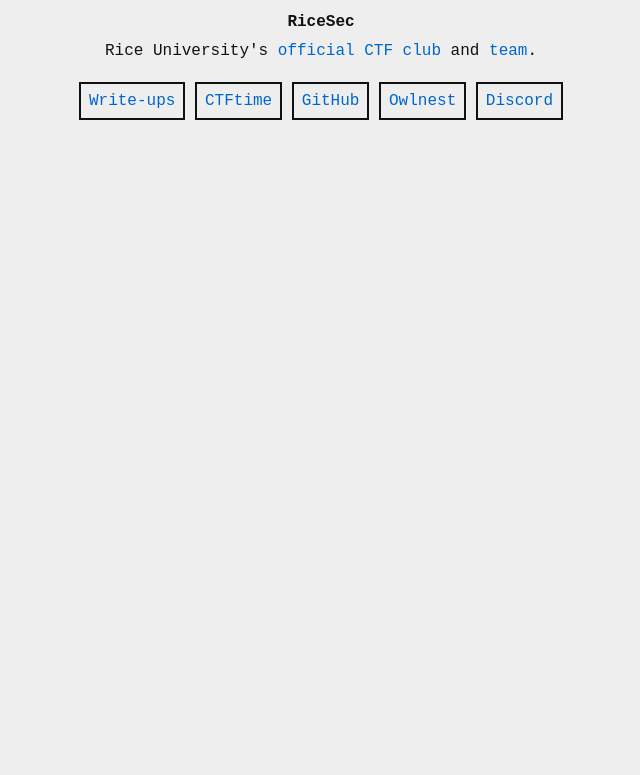
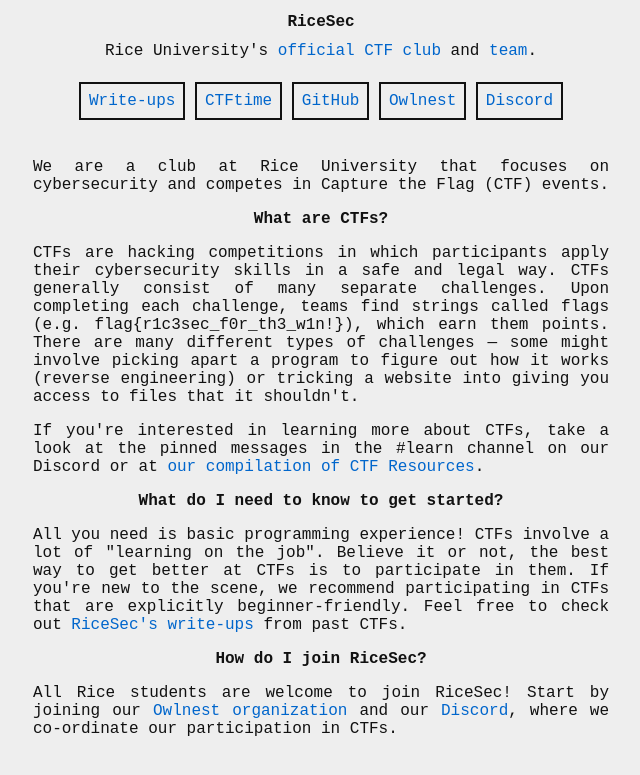
Before and after one commit to RiceSec/ricesec.github.io, a plain HTML site: page index.html in a window 1280 px wide. Shown: the part 211-986 px from the top of the page, without its empty margins (319-959 px from the left). Before the commit the page ends 800 px from the top, so only its background shows below. Drawn offline with Linux system fonts and the light colour scheme.

Commit message:
Add introductory paragraphs

```diff
--- a/css/style.css
+++ b/css/style.css
@@ -20,21 +20,30 @@
 	font-family: 'Courier New', Courier, monospace;
 }
 
-h1 {
+body {
+	background-color: var(--background-color);
+	color: var(--body-color);
+	max-width: 60ch;
+	margin: 3rem auto;
+	text-align: center;
+}
+
+h1,
+h2 {
 	font-size: inherit;
 }
 
-body {
-	background-color: var(--background-color);
-	color: var(--body-color);
-	max-width: 80ch;
-	margin: 3rem auto;
-	text-align: center;
+p {
+	text-align: justify;
 }
 
 a {
 	color: var(--link-color);
 	text-decoration: none;
+}
+
+header {
+	margin-bottom: 3rem;
 }
 
 .logo {
--- a/index.html
+++ b/index.html
@@ -4,11 +4,12 @@
 		<meta charset="UTF-8" />
 		<meta http-equiv="X-UA-Compatible" content="IE=edge" />
 		<meta name="viewport" content="width=device-width, initial-scale=1.0" />
-		<title>RiceSec</title>
+		<title>RiceSec: Rice Information Security Club</title>
 
 		<link rel="stylesheet" href="/css/style.css" />
 	</head>
 	<body>
+		<header>
 			<a href="/">
 				<img
 					src="/img/hacker-owl.svg"
@@ -44,5 +45,56 @@
 					</li>
 				</ul>
 			</nav>
+		</header>
+
+		<p>
+			We are a club at Rice University that focuses on cybersecurity and
+			competes in Capture the Flag (CTF) events.
+		</p>
+
+		<h2>What are CTFs?</h2>
+
+		<p>
+			CTFs are hacking competitions in which participants apply their
+			cybersecurity skills in a safe and legal way. CTFs generally consist
+			of many separate challenges. Upon completing each challenge, teams
+			find strings called flags (e.g.
+			<code>flag{r1c3sec_f0r_th3_w1n!}</code>), which earn them points.
+			There are many different types of challenges — some might involve
+			picking apart a program to figure out how it works (reverse
+			engineering) or tricking a website into giving you access to files
+			that it shouldn't.
+		</p>
+
+		<p>
+			If you're interested in learning more about CTFs, take a look at the
+			pinned messages in the <code>#learn</code> channel on our Discord or
+			at
+			<a href="https://canvas.rice.edu/courses/55235/pages/how-to-git-gud"
+				>our compilation of CTF Resources</a
+			>.
+		</p>
+
+		<h2>What do I need to know to get started?</h2>
+
+		<p>
+			All you need is basic programming experience! CTFs involve a lot of
+			"learning on the job". Believe it or not, the best way to get better
+			at CTFs is to participate in them. If you're new to the scene, we
+			recommend participating in CTFs that are explicitly
+			beginner-friendly. Feel free to check out
+			<a href="/writeups">RiceSec's write-ups</a> from past CTFs.
+		</p>
+
+		<h2>How do I join RiceSec?</h2>
+
+		<p>
+			All Rice students are welcome to join RiceSec! Start by joining our
+			<a href="https://owlnest.rice.edu/organization/ricesec"
+				>Owlnest organization</a
+			>
+			and our <a href="https://discord.gg/RA4vczwP8x">Discord</a>, where
+			we co-ordinate our participation in CTFs.
+		</p>
 	</body>
 </html>
```
Lines whose indentation alone changed are shown as unchanged.
